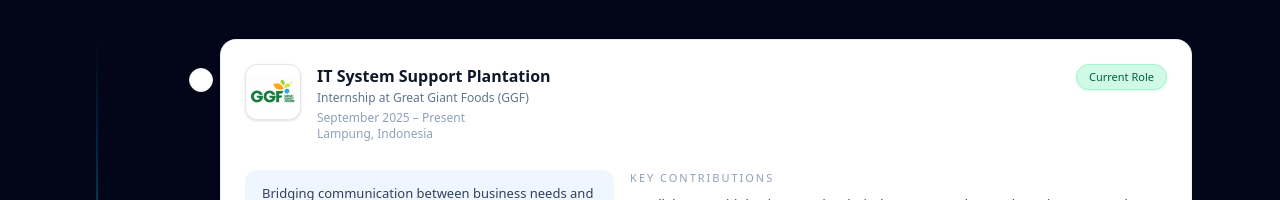
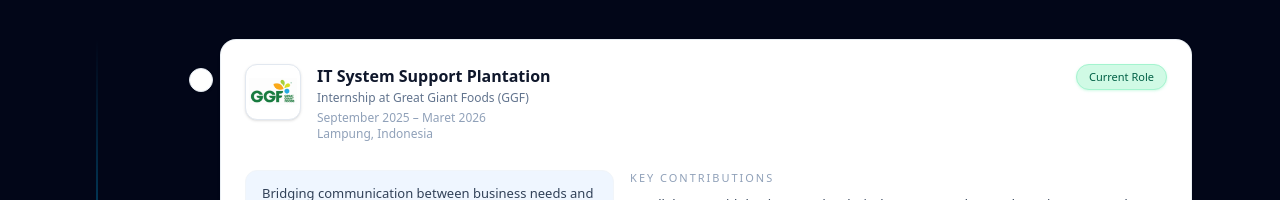
Before and after one commit to TesyaKell/porto-tesya, a React (Vite) app: page / in a window 1280 px wide. Shown: the part 5777-5977 px from the top of the page. Built offline with nearby package versions, Linux system fonts and the light colour scheme.

Commit message:
experience

```diff
--- a/src/components/Experience.jsx
+++ b/src/components/Experience.jsx
@@ -5,7 +5,7 @@ const experiences = [
     title: "IT System Support Plantation",
     company: "Internship at Great Giant Foods (GGF)",
     image: "/ggf.png",
-    period: "September 2025 – Present",
+    period: "September 2025 – Maret 2026",
     location: "Lampung, Indonesia",
     highlight:
       "Bridging communication between business needs and technical implementation.",
```
